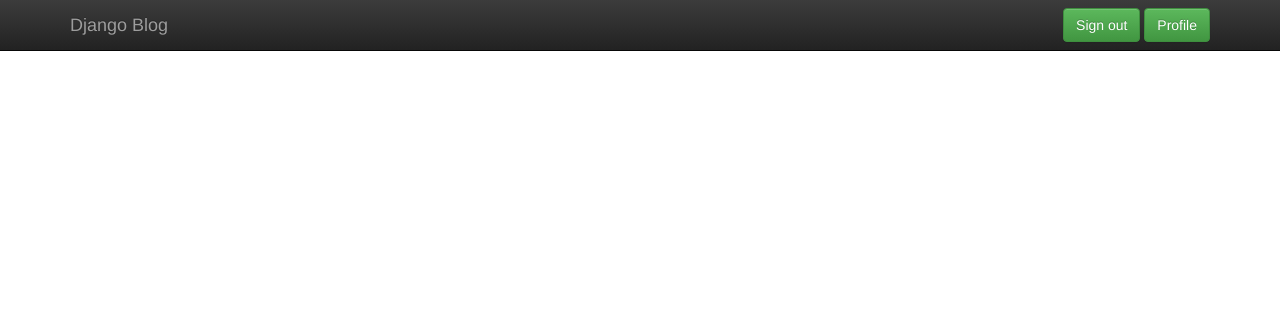
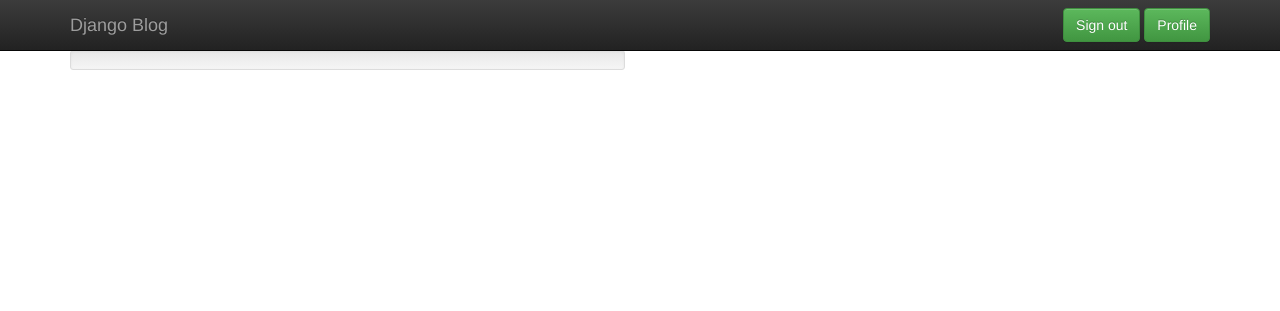
Before and after one commit to liberbell/py32, a Django app: page /profile in a window 1280 px wide. Shown: the top 311 px of the page. Run offline with Django 3.2, Linux system fonts and the light colour scheme; a user stored in the database is signed in; some libraries are stand-ins or nearby versions.

Commit message:
profile3

```diff
--- a/django_project/users/templates/users/profile.html
+++ b/django_project/users/templates/users/profile.html
@@ -4,6 +4,8 @@
     <div class='container'>
         <div class="row">
             <div class="col-xs-12 col-sm-6 col-md-6">
+                <div class="well well-sm">
+                    <div class="row">
     </div>
 {% endblock content %}
 
```
